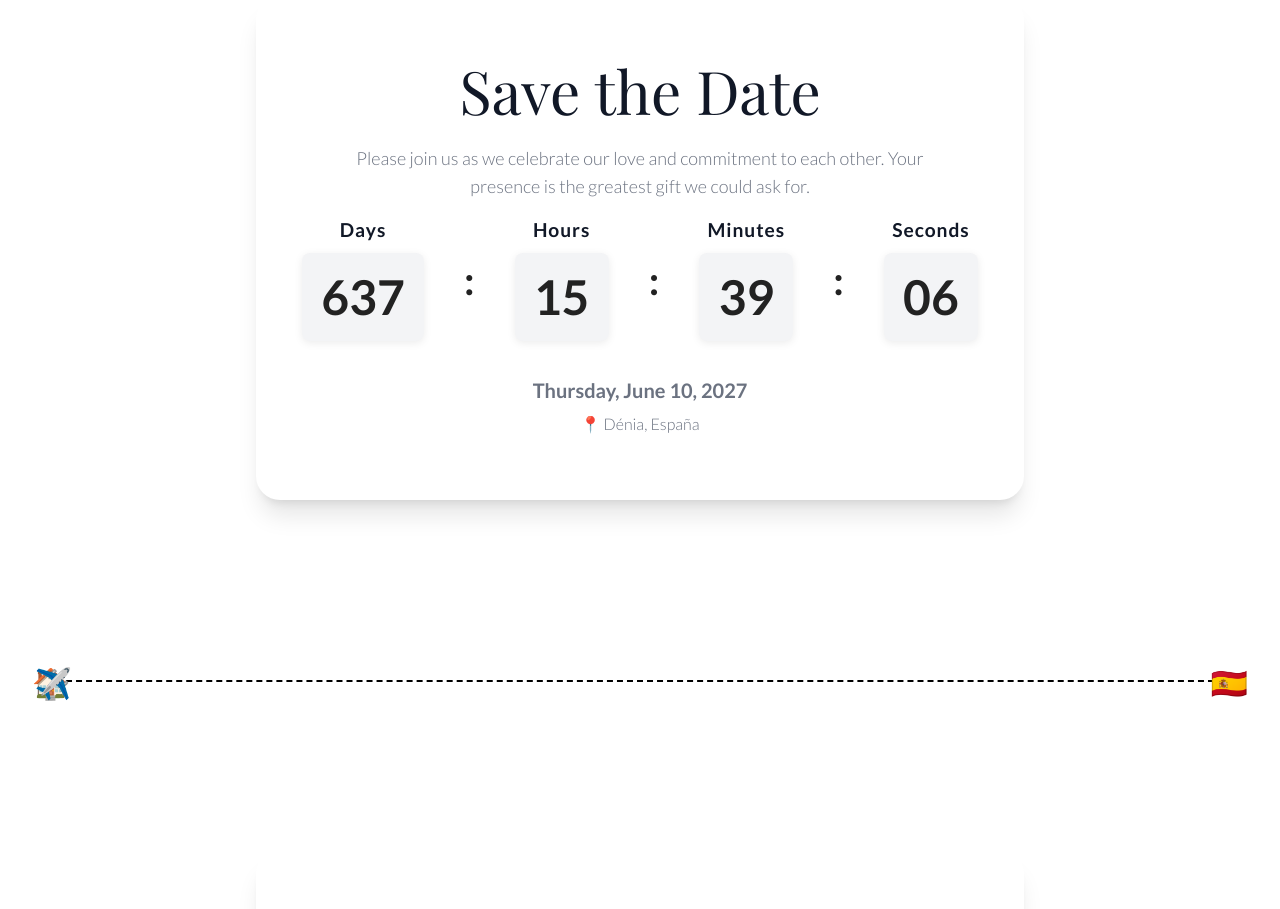
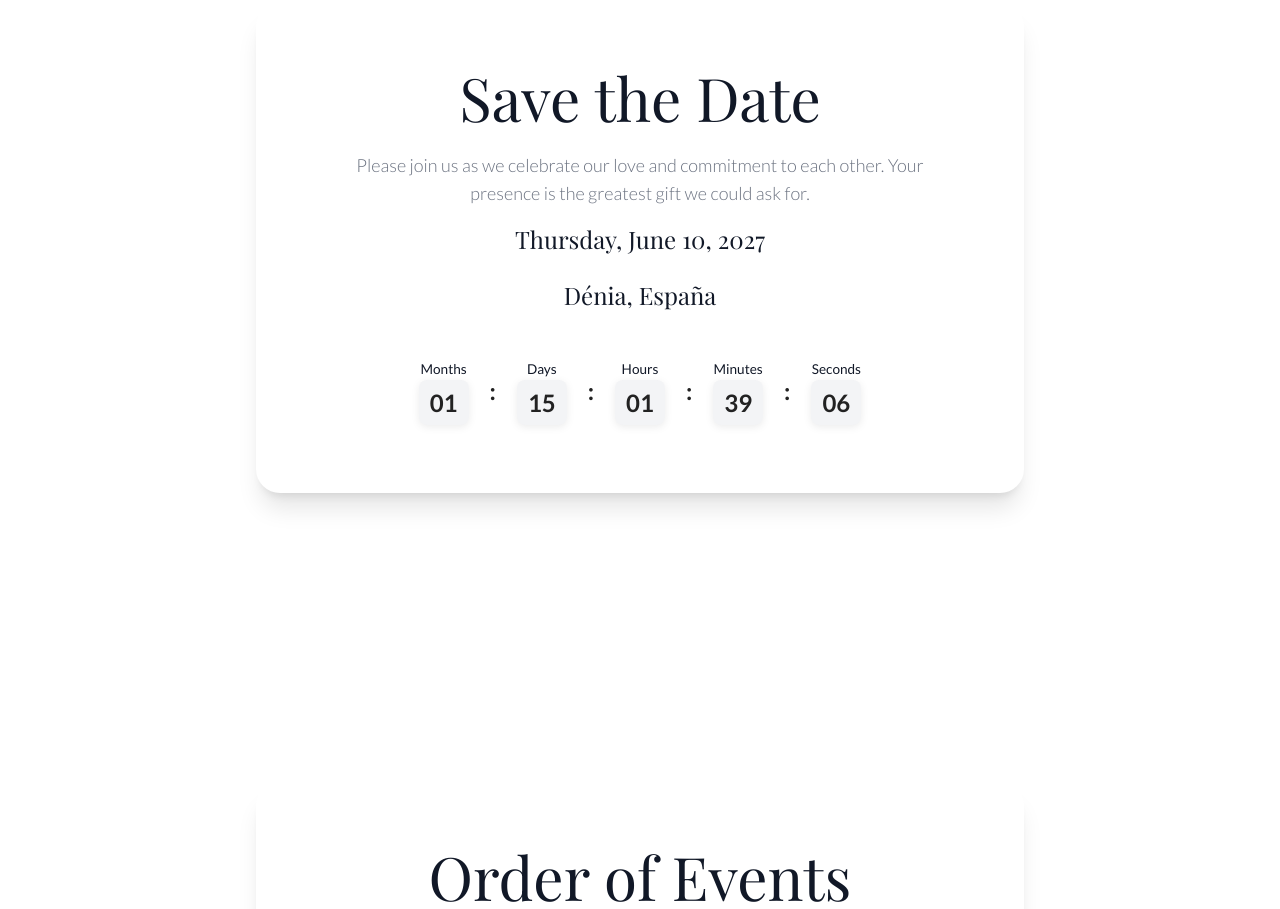
Before and after one commit to hsway1310/wedding_website, a website: page index.html in a window 1280 px wide. Shown: the part 1088-1997 px from the top of the page. Drawn offline with nearby package versions, Linux system fonts and the light colour scheme; a web font is replaced by a local one.

Commit message:
fixing small pieces

```diff
--- a/index.html
+++ b/index.html
@@ -30,9 +30,6 @@
                     of Events</a></li>
             <li><a href="#rsvp"
                     class="block py-2 px-4 rounded-full text-sm sm:text-base font-semibold text-white hover:bg-gray-800 transition-colors duration-200">RSVP</a>
-            </li>
-            <li><a href="#registry"
-                    class="block py-2 px-4 rounded-full text-sm sm:text-base font-semibold text-white hover:bg-gray-800 transition-colors duration-200">Registry</a>
             </li>
         </ul>
     </nav>
@@ -85,26 +82,15 @@
                     Please join us as we celebrate our love and commitment to each other. Your presence is the greatest
                     gift we could ask for.
                 </p>
+                <div class="space-y-2 text-gray-500 font-light">
+                    <h2 class="text-2xl sm:text-2xl md:text-2xl font-thin text-gray-900 mb-6">Thursday, June 10, 2027</h2>
+                    <h2 class="text-2xl sm:text-2xl md:text-2xl font-thin text-gray-900 mb-6">Dénia, España</h2>
+                </div>
+                <br>
+                <br>
                 <div id="countdown" class="flip-countdown"></div>
-                <div class="space-y-2 text-gray-500 font-light">
-                    <p class="text-lg sm:text-xl font-semibold">Thursday, June 10, 2027</p>
-                    <p class="text-sm sm:text-base">📍 Dénia, España</p>
-                </div>
             </div>
         </section>
-
-        <!-- Journey Bar Section -->
-        <div id="journey-bar" class="group w-full flex justify-between items-center relative my-4 px-4"
-            style="min-height: 0rem;">
-            <div id="countdown-tooltip"
-                class="absolute -top-10 left-1/2 transform -translate-x-1/2 px-3 py-1 bg-gray-800 text-white text-sm rounded-lg whitespace-nowrap opacity-0 group-hover:opacity-100 transition-opacity duration-300 pointer-events-none">
-            </div>
-            <span class="text-3xl z-20">🏠</span>
-            <span id="plane-emoji"
-                class="text-3xl transition-transform duration-1000 z-20 absolute -translate-y-1/2">✈️</span>
-            <p id="flight-path" class="absolute left-10 right-10 h-1 z-10 top-1/2 -translate-y-1/2"></p>
-            <span class="text-3xl z-20">🇪🇸</span>
-        </div>
 
         <!-- Order of Events Section -->
         <section id="events" class="min-h-screen flex flex-col justify-center items-center py-24">
--- a/script.js
+++ b/script.js
@@ -47,15 +47,27 @@ document.addEventListener('DOMContentLoaded', () => {
 
     // Countdown function
     const updateCountdown = () => {
-        const today = new Date().getTime(); // Recalculate current time
+        const today = new Date().getTime();
+        const weddingDate = new Date('October 26, 2025 10:00:00').getTime(); // Example wedding date
         const distance = weddingDate - today;
 
-        const days = Math.floor(distance / (1000 * 60 * 60 * 24));
+        // Calculate months first and get the remainder
+        const totalDays = Math.floor(distance / (1000 * 60 * 60 * 24));
+        const months = Math.floor(totalDays / 30.44);
+        const remainingDays = totalDays % 30.44;
+
+        // Use the remainder to calculate the next unit
+        const days = Math.floor(remainingDays);
         const hours = Math.floor((distance % (1000 * 60 * 60 * 24)) / (1000 * 60 * 60));
         const minutes = Math.floor((distance % (1000 * 60 * 60)) / (1000 * 60));
         const seconds = Math.floor((distance % (1000 * 60)) / 1000);
 
         countdownEl.innerHTML = `
+                <div class="flip-segment">
+                    <span class="flip-label text-gray-900">Months</span>
+                    <span class="flip-value">${String(months).padStart(2, '0')}</span>
+                </div>
+                <span class="flip-colon">:</span>
                 <div class="flip-segment">
                     <span class="flip-label text-gray-900">Days</span>
                     <span class="flip-value">${String(days).padStart(2, '0')}</span>
--- a/style.css
+++ b/style.css
@@ -70,9 +70,9 @@ h3 {
 .flip-countdown {
     display: flex;
     justify-content: center;
-    align-items: flex-end;
-    gap: 2rem;
-    margin-bottom: 2rem;
+    align-items: center;
+    gap: 1rem; /* less gap */
+    flex-wrap: wrap;
 }
 
 .flip-segment {
@@ -82,35 +82,33 @@ h3 {
 }
 
 .flip-label {
-    color: #fff;
-    font-size: 1.2rem;
-    font-weight: 600;
-    margin-bottom: 0.5rem;
-    letter-spacing: 0.05em;
+    color: #374151;
+    font-size: 0.85rem;     /* smaller label */
+    font-weight: 400;
+    text-align: center;
 }
 
 .flip-value {
     background: #f3f4f6;
     color: #222;
-    font-size: 3rem;
+    font-size: 1.5rem;      /* smaller font */
     font-family: 'Lato', sans-serif;
     font-weight: 700;
-    min-width: 3.5rem;
-    padding: 0.5rem 1.2rem;
+    min-width: 2.2rem;      /* smaller width */
+    padding: 0.3rem 0.7rem; /* less padding */
     border-radius: 0.5rem;
-    box-shadow: 0 2px 8px rgba(0, 0, 0, 0.08);
+    box-shadow: 0 2px 8px rgba(0,0,0,0.08);
     text-align: center;
-    position: relative;
     margin-bottom: 0.2rem;
 }
 
 .flip-colon {
     color: #222;
-    font-size: 2.5rem;
+    font-size: 1.5rem;      /* smaller colon */
     font-weight: 700;
-    margin: 0 0.5rem;
+    margin: 0 0.3rem;
     align-self: center;
-    line-height: 1;
+    margin-top: -0.4rem;
 }
 
 #save-the-date {
@@ -133,8 +131,3 @@ h3 {
         font-size: 1rem;
     }
 }
-
-#flight-path {
-    border-top: 2px dashed #000;
-    transform: translateY(-50%);
-}
```
